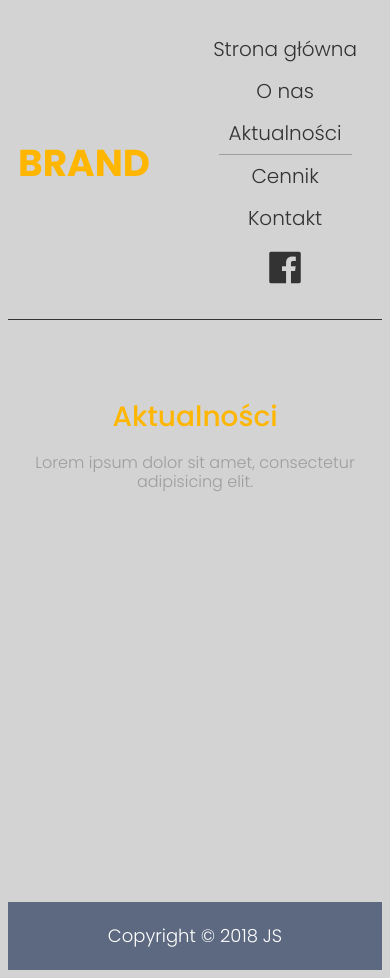
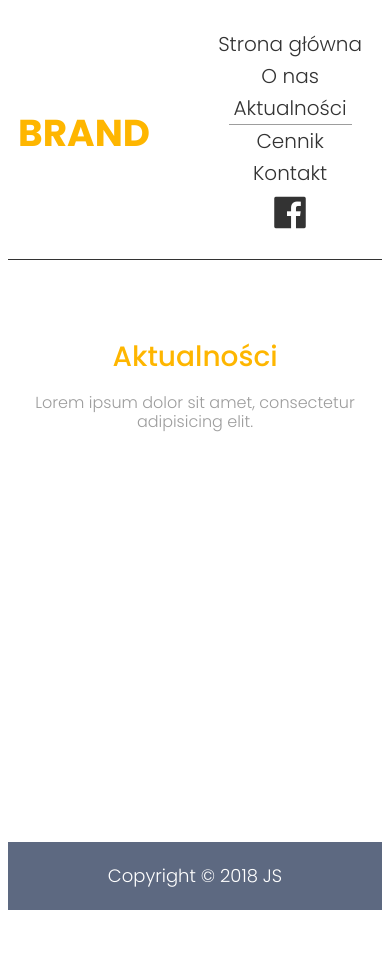
Before and after one commit to jstelm/js.github.io, a plain HTML site: page news.html in a window 390 px wide. After the commit the page ends 918 px from the top, so only its background shows below. Drawn offline with nearby package versions, Linux system fonts and the light colour scheme.

Commit message:
Update style.css

```diff
--- a/style.css
+++ b/style.css
@@ -1,7 +1,6 @@
 
 
 body{
-	background-color:#D3D3D3;
     font: 300 18px / 1.6em 'Poppins', sans-serif;
     box-sizing: border-box;
 }
@@ -163,6 +162,7 @@ a.brand {
 }
 .feature-box img:hover{
 	transform: scale(1.1);
+
 }
 
 .feature-box i {
@@ -211,7 +211,7 @@ article h3 {
 
   }
 .menu-items li a {
-	padding: 10px 10px;
+	padding: 5px;
 
 }
     .feature-boxes > .container {
@@ -227,7 +227,7 @@ article h3 {
 
 	.header {
 		max-width: 100%;
-		width: 690px;
+		width: 700px;
 		flex-direction: column;
 
 	}
```
